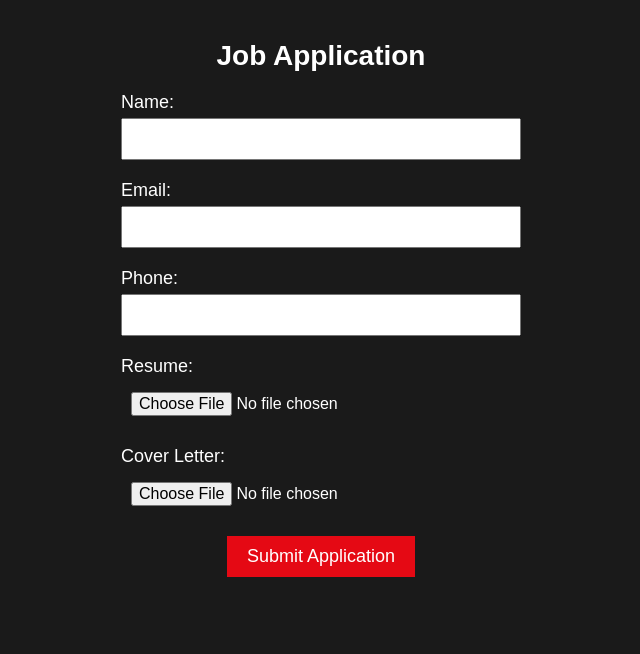
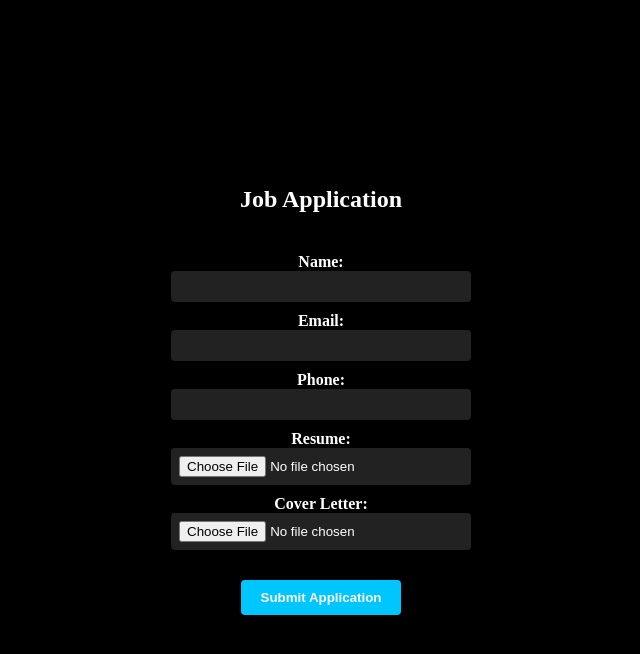
Before and after one commit to Pelani2/FitLab, a React (Create React App) app: page /applynowpage in a window 1280 px wide. Shown: the top 654 px of the page, without its empty margins (319-959 px from the left). Built offline with nearby package versions, Linux system fonts and the light colour scheme.

Commit message:
finished form styling

```diff
--- a/src/styles/ApplyNowPageStyles.css
+++ b/src/styles/ApplyNowPageStyles.css
@@ -1,61 +1,66 @@
 .apply__background {
-    background-color: #1a1a1a;
-    color: #ffffff;
-    padding: 40px;
-    font-family: Arial, Helvetica, sans-serif;
-    text-align: center;
+    display: flex;
+    justify-content: center;
+    align-items: center;
+    flex-direction: column;
     height: 100vh;
+    background-color: #000;
+    color: #fff;
+    padding: 20px;
+}
+
+.apply__form {
+    display: flex;
+    justify-content: center;
+    align-items: center;
+    flex-direction: column;
+    margin-top: 20px;
 }
 
 .apply__title {
-    font-size: 28px;
+    font-size: 24px;
+    font-weight: bold;
     margin-bottom: 20px;
 }
 
 .apply__message {
-    font-size: 18px;
     margin-bottom: 20px;
-}
-
-.apply__form {
-    display: flex;
-    flex-direction: column;
-    align-items: center;
-    max-width: 400px;
-    margin: 0 auto;
+    font-size: 16px;
 }
 
 .apply__form-parts {
     display: flex;
+    justify-content: center;
+    align-items: center;
     flex-direction: column;
-    align-items: flex-start;
-    margin-bottom: 20px;
-    width: 100%;
+    margin-bottom: 10px;
 }
 
 .apply__form label {
-    font-size: 18px;
-    margin-bottom: 5px;
-    text-align: left;
-    width: 100%;
+    font-weight: bold;
 }
 
 .apply__form input[type="text"],
 .apply__form input[type="file"] {
-    width: 100%;
-    padding: 10px;
-    font-size: 16px;
+    background-color: #222;
+    color: #fff;
+    border: none;
+    padding: 8px;
+    border-radius: 4px;
+    width: 300px;
 }
 
 .apply__submit-button {
-    background-color: #e50914;
-    color: #ffffff;
+    background-color: #00c6ff;
+    color: #fff;
     border: none;
     padding: 10px 20px;
-    font-size: 18px;
+    border-radius: 4px;
+    font-weight: bold;
     cursor: pointer;
+    margin-top: 20px;
 }
 
 .apply__submit-button:hover {
-    background-color: #b8000d;
+    background-color: #0097e6;
 }
```
